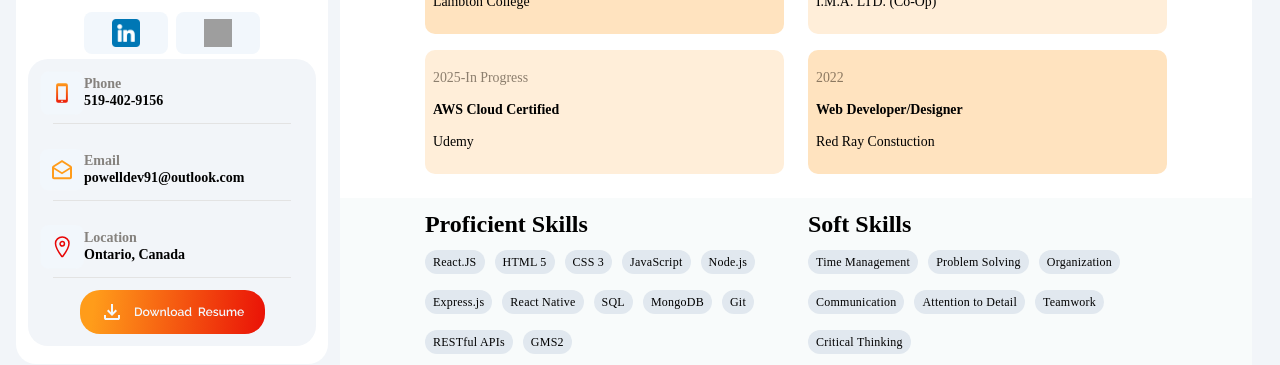
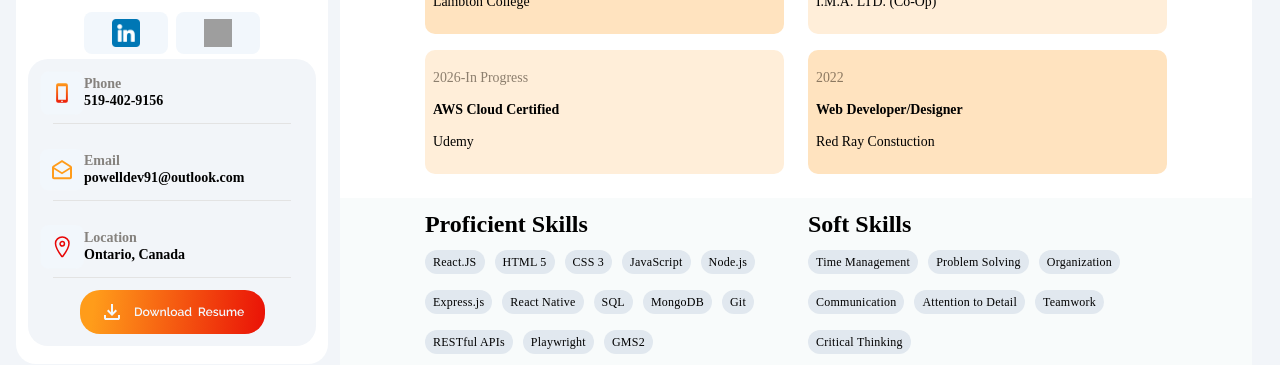
Before and after one commit to KyleP55/ReactResumeWebsite, a React (Create React App) app: page /resume in a window 1280 px wide. Shown: the part 457-822 px from the top of the page. Built offline with nearby package versions, Linux system fonts and the light colour scheme; grey boxes are pictures that could not be loaded.

Commit message:
skills update

```diff
--- a/src/pages/Resume.js
+++ b/src/pages/Resume.js
@@ -15,7 +15,7 @@ const education = [
         from: "Lambton College"
     },
     {
-        date: "2025-In Progress",
+        date: "2026-In Progress",
         title: "AWS Cloud Certified",
         from: "Udemy"
     }
@@ -46,6 +46,7 @@ const profSkills = [
     "MongoDB",
     "Git",
     "RESTful APIs",
+    "Playwright",
     "GMS2",
 ];
 
@@ -70,6 +71,8 @@ const relatedSkills = [
     "BootStrap",
     "TypeScript",
     "TailWind",
+    "Playwright",
+    "Manual/Automated Testing",
     "Authentication",
     "Unit Testing",
     "CI/CD Pipeline",
```
